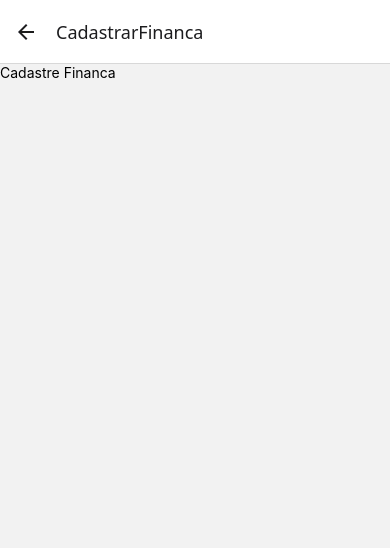
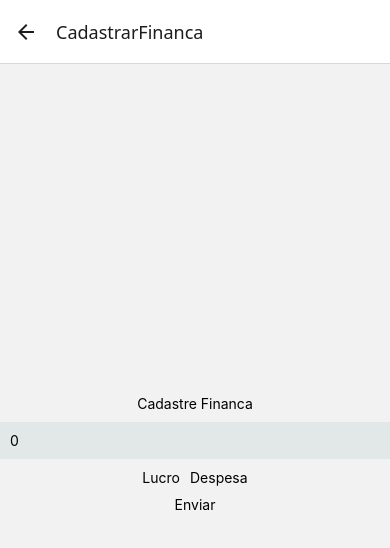
Before and after one commit to cesarbarts/MyFinances, a React Native app: screen /CadastrarFinanca in a window 390 px wide. Shown: the top 548 px of the page. Built offline with nearby package versions, Linux system fonts and the light colour scheme.

Commit message:
Estados para lucro ou despesa

```diff
--- a/src/screens/CadastrarFinanca.js
+++ b/src/screens/CadastrarFinanca.js
@@ -1,13 +1,67 @@
-import React from "react"
+import React, { useState, useEffect } from 'react';
 
-import { View, Text } from "react-native"
+import {
+  View,
+  Text,
+  TouchableOpacity,
+  StyleSheet,
+  TextInput,
+} from 'react-native';
 
 export default function CadastrarFinancaView() {
-    return(
+  const [lucro, setLucro] = useState(true);
+
+  const [valor, setValor] = useState(0.0);
+
+  return (
+    <View style={estilos.main}>
+      <Text>Cadastre Financa</Text>
+
+      <TextInput
+        value={valor}
+        style={estilos.entrada}
+        keyboardType="numeric"
+        onChangeText={setValor}
+      />
+
+      <View style={estilos.botoes}>
+        <TouchableOpacity disabled={lucro} onPress={() => setLucro(true)}>
+          <View>
+            <Text>Lucro</Text>
+          </View>
+        </TouchableOpacity>
+
+        <TouchableOpacity disabled={!lucro} onPress={() => setLucro(false)}>
+          <View>
+            <Text>Despesa</Text>
+          </View>
+        </TouchableOpacity>
+      </View>
+      <TouchableOpacity>
         <View>
-            <Text>
-                Cadastre Financa
-            </Text>
+            <Text>Enviar</Text>
         </View>
-    )
+      </TouchableOpacity>
+    </View>
+  );
 }
+
+const estilos = StyleSheet.create({
+  main: {
+    flex: 1,
+    justifyContent: 'center',
+    alignItems: 'center',
+    gap: 10,
+  },
+  botoes: {
+    flexDirection: 'row',
+    justifyContent: 'center',
+    alignItems: 'center',
+    gap: 10,
+  },
+  entrada: {
+    width: '100%',
+    backgroundColor: '#e2e7e8ff',
+    padding: 10,
+  },
+});
--- a/src/screens/Home.js
+++ b/src/screens/Home.js
@@ -9,7 +9,7 @@ export default function HomeView() {
 
   return (
     <View>
-      <Text>Cadastre Financa</Text>
+      <Text>Inicio</Text>
 
       <Button
         title="Cadastrar"
```
